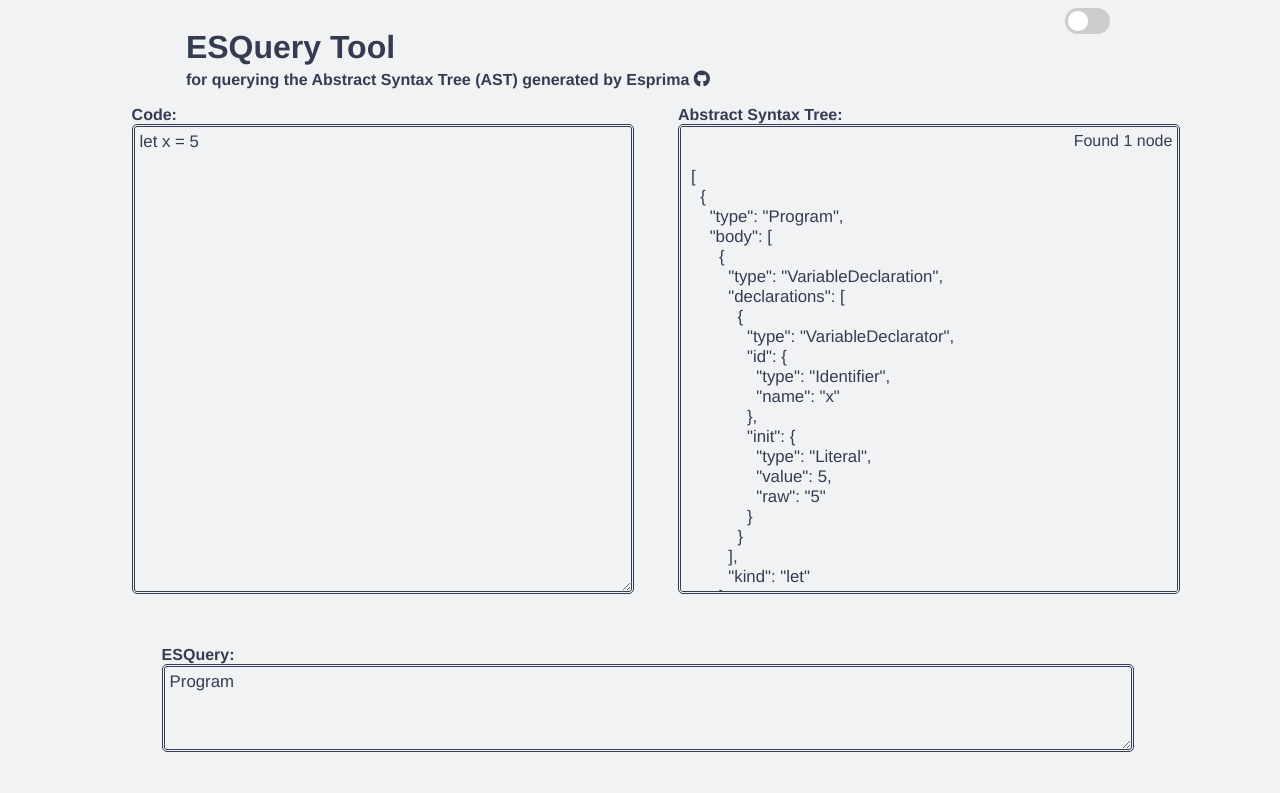
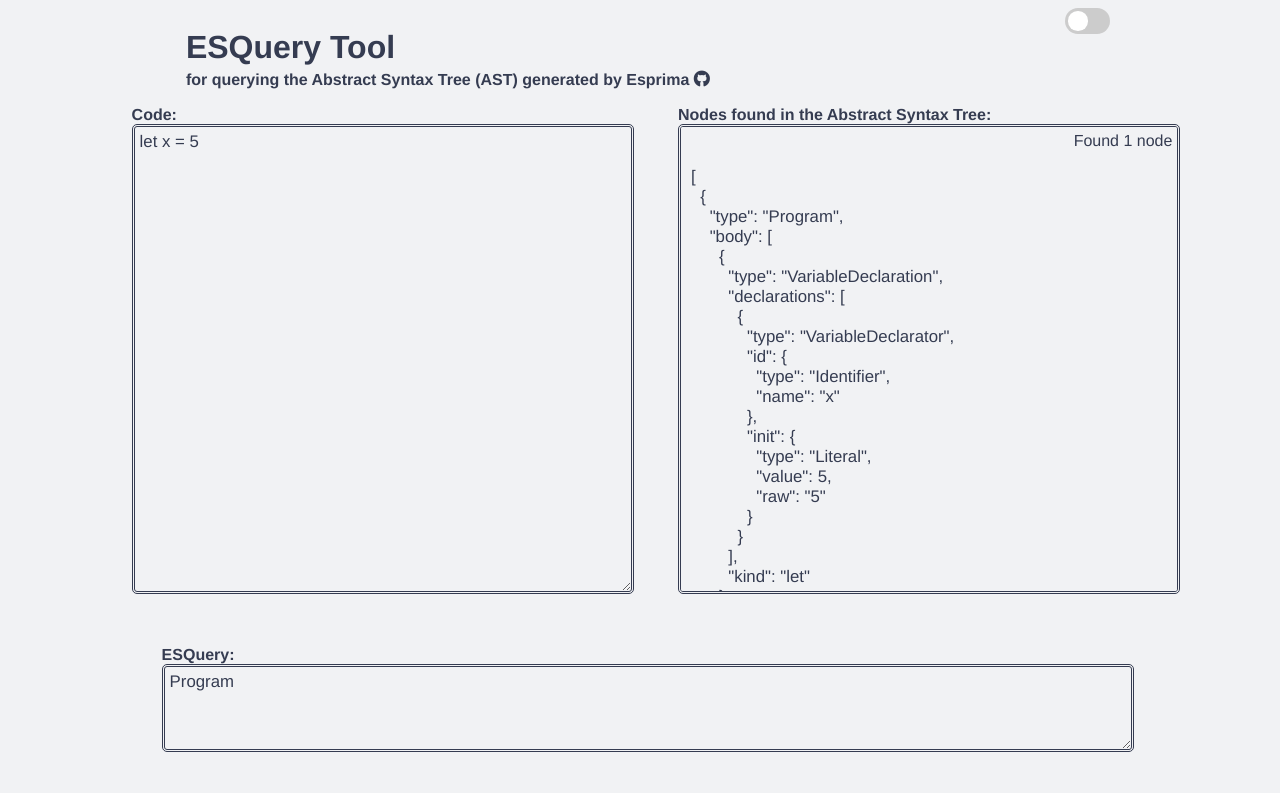
Before and after one commit to natalie-poulson/ESQuery-tool, a website with bundled scripts: page index.html in a window 1280 px wide. Built offline with nearby package versions, Linux system fonts and the light colour scheme.

Commit message:
changed label of AST

```diff
--- a/index.html
+++ b/index.html
@@ -31,7 +31,7 @@
                 <textarea id ='input' class='theme-switch' >let x = 5</textarea>
             </div>
             <div class = 'ast-container'>
-                <label><b>Abstract Syntax Tree:</b></label>
+                <label><b>Nodes found in the Abstract Syntax Tree:</b></label>
                 <aside class='theme-switch'>
                     <p id='numOfNodes'></p>
                     <pre id='output'></pre>
```
